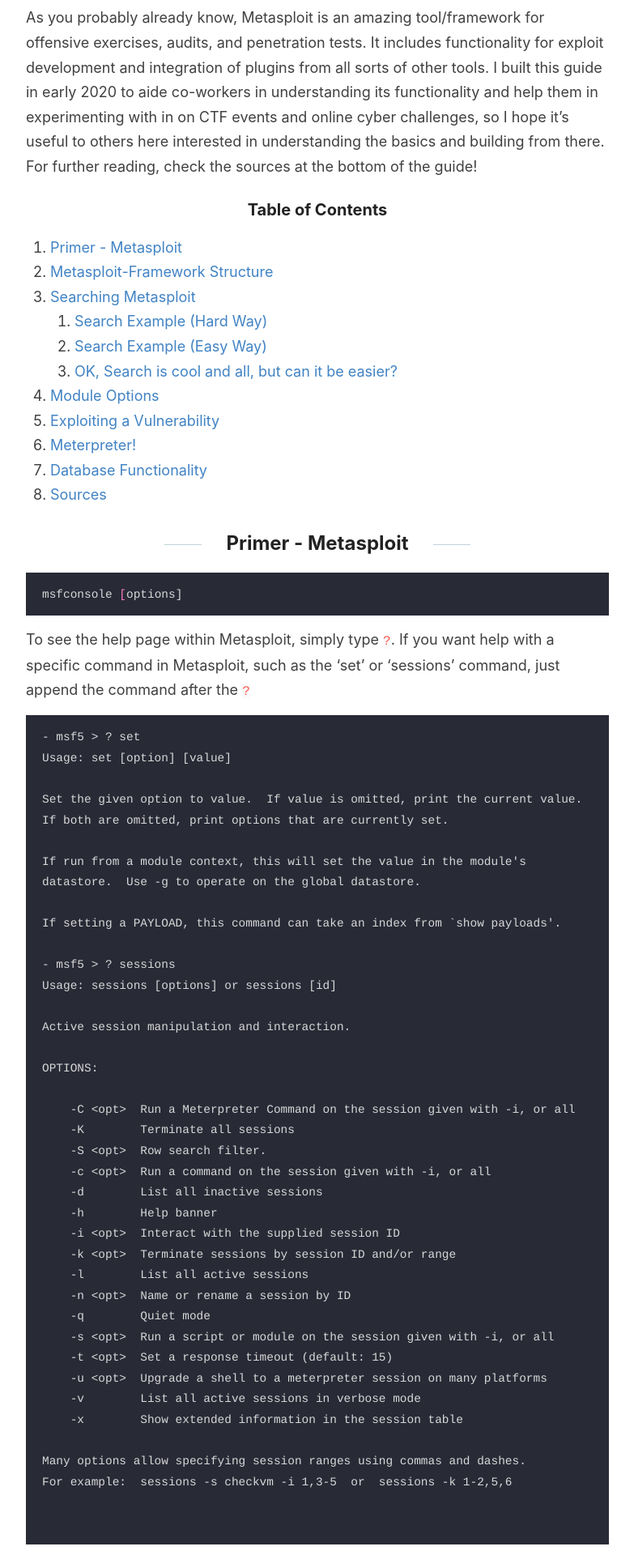
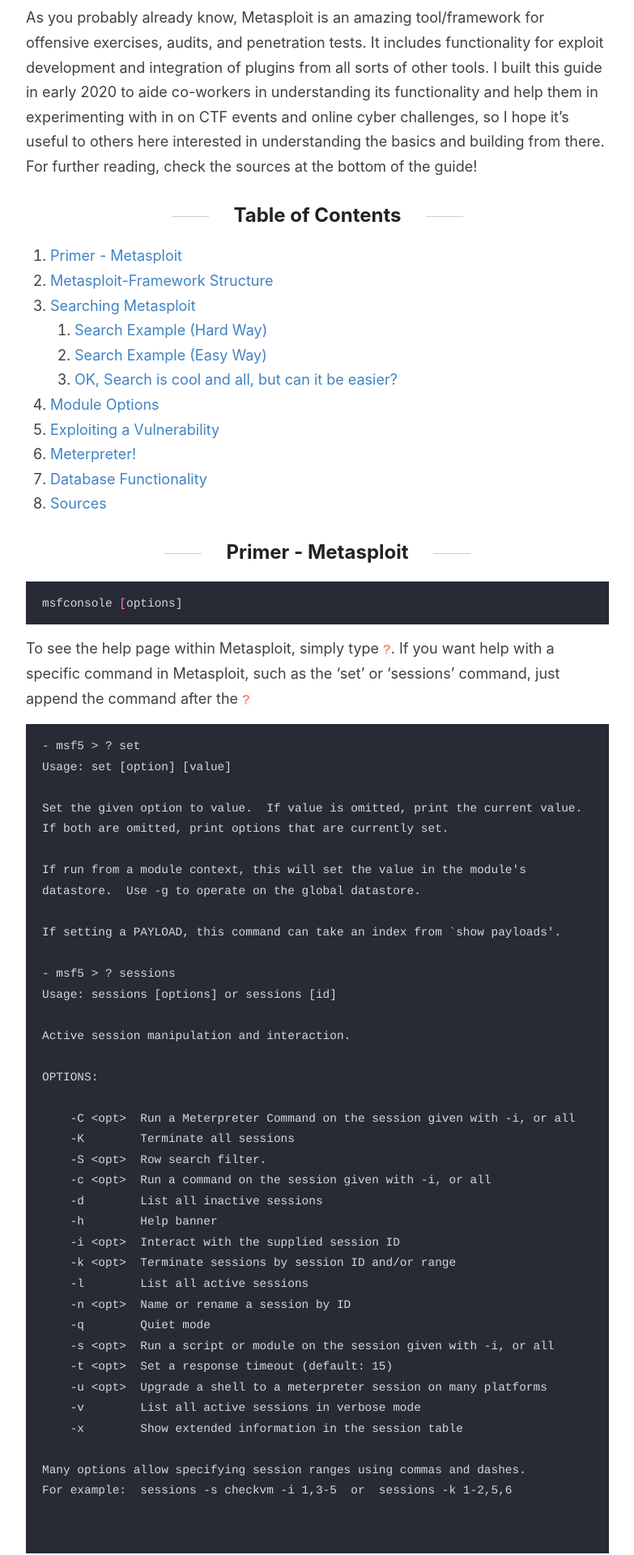
Before and after one commit to NeodymiumPhish/NeodymiumPhish.github.io, a Jekyll site: the page built from _posts/2021-3-18-Metasploit-Beginners-Guide.md, in a window 1280 px wide. Shown: the part 346-2266 px from the top of the page at 81% size, without its empty margins (248-1031 px from the left). Built offline with Jekyll 4.4.1, drawn with Linux system fonts in a browser that asks for light colours.

Commit message:
TOC Numbered-2

```diff
--- a/_posts/2021-3-18-Metasploit-Beginners-Guide.md
+++ b/_posts/2021-3-18-Metasploit-Beginners-Guide.md
@@ -14,7 +14,7 @@
 
 <!--more-->
 
-### Table of Contents
+## Table of Contents
 {:.no_toc}
 
 1. TOC
```
